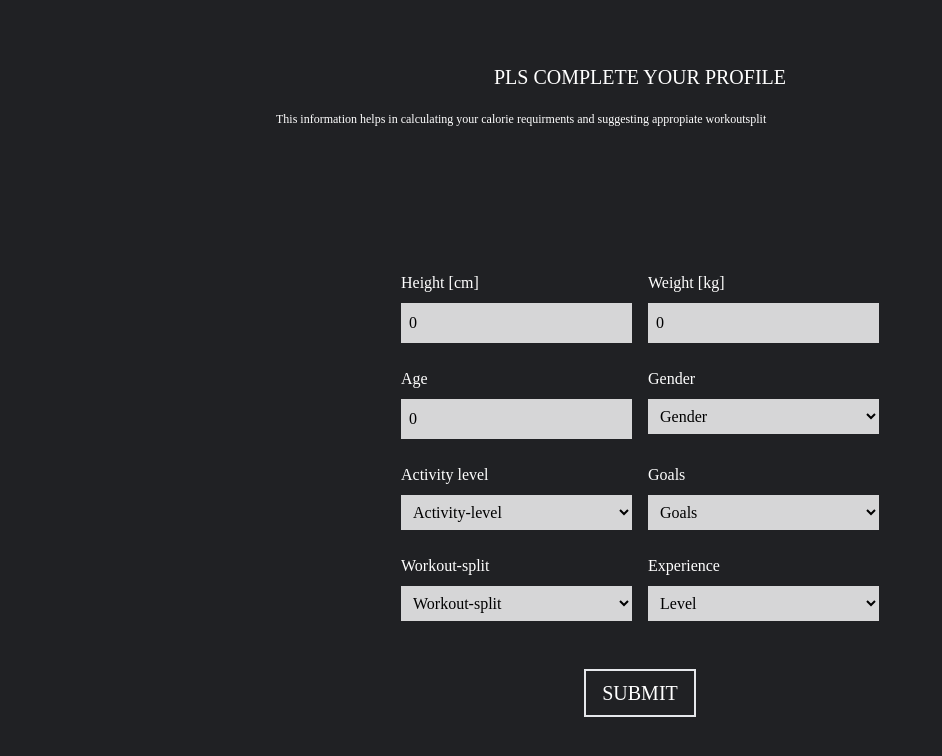
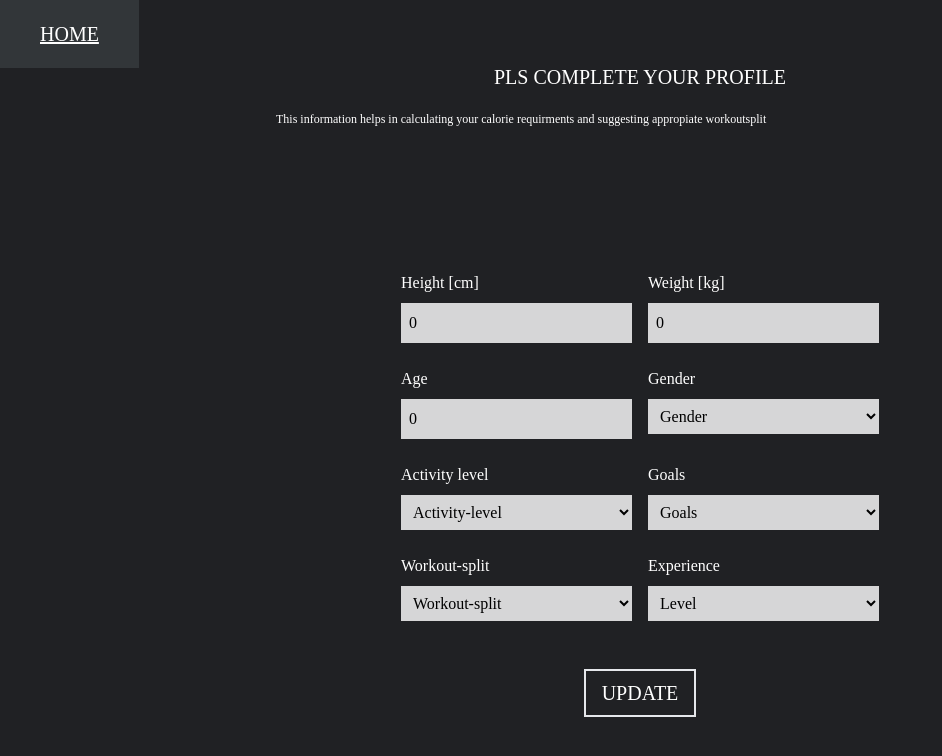
Before and after one commit to mohitbish/Fit-Trk, a React (Create React App) app in the folder client/: page /profile in a window 1280 px wide. Shown: the top 756 px of the page, without its empty margins (0-942 px from the left). Built offline with nearby package versions, Linux system fonts and the light colour scheme; sample sign-in values are in the browser's storage.

Commit message:
profile update and submit completed

```diff
--- a/client/src/Pages/Home.jsx
+++ b/client/src/Pages/Home.jsx
@@ -1,5 +1,5 @@
 import React, { useEffect, useState } from "react";
-import { Await, Link } from "react-router-dom";
+import { Link } from "react-router-dom";
 
 const Home = () => {
   const [username, setusername] = useState("");
@@ -68,12 +68,21 @@ const Home = () => {
   return (
     <div className="w-[100vw] h-[100vh] flex sm:flex-row bg-[#202124]">
       <div className="sm:w-3/5 flex flex-col">
+        <div className="felx flex-row justify-around my-10">
         <Link
           className="sm:text-xl py-4 sm:py-5 py-x sm:px-10 font-bond uppercase text-white hover:bg-[#323639]"
           to="/workout"
         >
           Workout-split
         </Link>
+        <Link
+          className="sm:text-xl py-4 sm:py-5 py-x sm:px-10 font-bond uppercase text-white hover:bg-[#323639]"
+          to="/profile"
+        >
+          Profile
+        </Link>
+        </div>
+
         <div className="flex flex-row">
           {wkcheck ? (
             <div className="border-2 border-gray-500 w-2/5 flex flex-col">
--- a/client/src/Pages/Profile.jsx
+++ b/client/src/Pages/Profile.jsx
@@ -1,6 +1,6 @@
 import React, { useState, useEffect } from "react";
 import axios from "axios";
-import { useNavigate } from "react-router-dom";
+import { useNavigate, Link } from "react-router-dom";
 import { infoupdateroute } from "../Routes/dbroute";
 
 const Profile = () => {
@@ -14,6 +14,31 @@ const Profile = () => {
   const [goals, setgoals] = useState("");
   const [workoutsplit, setworkoutsplit] = useState("");
   const [experience, setexperience] = useState("");
+  const [btnchange, setbtnchange] = useState(true);
+
+  useEffect(() => {
+    if (localStorage.getItem("current-user") === null) {
+      navigate("/");
+    } else {
+      setusername(JSON.parse(localStorage.getItem("current-user")).username);
+
+      if (JSON.parse(localStorage.getItem("current-user")).height !== 0) {
+        setheight(JSON.parse(localStorage.getItem("current-user")).height);
+        setweight(JSON.parse(localStorage.getItem("current-user")).weight);
+        setage(JSON.parse(localStorage.getItem("current-user")).age);
+        setgender(JSON.parse(localStorage.getItem("current-user")).gender);
+        setactivity(JSON.parse(localStorage.getItem("current-user")).activity);
+        setgoals(JSON.parse(localStorage.getItem("current-user")).goals);
+        setworkoutsplit(
+          JSON.parse(localStorage.getItem("current-user")).workoutsplit
+        );
+        setexperience(
+          JSON.parse(localStorage.getItem("current-user")).experience
+        );
+        setbtnchange(false);
+      }
+    }
+  }, []);
 
   const handleheightChange = (event) => {
     setheight(event.target.value);
@@ -85,7 +110,7 @@ const Profile = () => {
         activity: activity,
         goals: goals,
         workoutsplit: workoutsplit,
-        experience: experience
+        experience: experience,
       });
       if (data.status === false) {
         alert(data.msg);
@@ -98,18 +123,26 @@ const Profile = () => {
     }
   };
 
-  useEffect(() => {
-    setusername(JSON.parse(localStorage.getItem("current-user")).username);
-  }, []);
-
   return (
-    <div className="w-[100vw] h-[100vh] flex flex-col justify-evenly bg-[#202124] items-center">
+    <div className=" relative w-[100vw] h-[100vh] flex flex-col justify-evenly bg-[#202124] items-center">
+      <Link
+        className={
+          btnchange
+            ? "hidden"
+            : "sm:text-xl py-4 sm:py-5 py-x sm:px-10 absolute left-0 top-0 font-bond uppercase underline text-white hover:bg-[#323639]"
+        }
+        to="/home"
+      >
+        Home
+      </Link>
       <div className="w-3/5">
         <h1 className="uppercase  text-xl text-center text-white my-5">
           Pls complete your profile
         </h1>
+
         <p className="text-white text-xs m-5">
-          This information helps in calculating your calorie requirments and suggesting appropiate workoutsplit
+          This information helps in calculating your calorie requirments and
+          suggesting appropiate workoutsplit
         </p>
       </div>
 
@@ -218,13 +251,21 @@ const Profile = () => {
             </select>
           </div>
         </div>
-
+        {btnchange ? (
           <button
             className="text-white text-xl uppercase border-2 hover:bg-[#323639] px-4 py-2 mt-10 mx-auto flex items-center"
             type="submit"
           >
             submit
           </button>
+        ) : (
+          <button
+            className="text-white text-xl uppercase border-2 hover:bg-[#323639] px-4 py-2 mt-10 mx-auto flex items-center"
+            type="submit"
+          >
+            update
+          </button>
+        )}
       </form>
     </div>
   );
```
Lines whose indentation alone changed are shown as unchanged.
